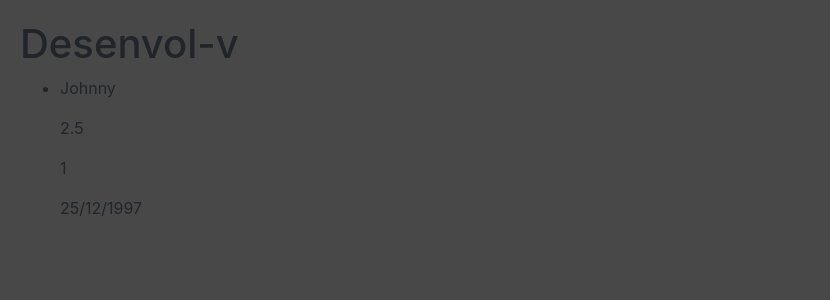
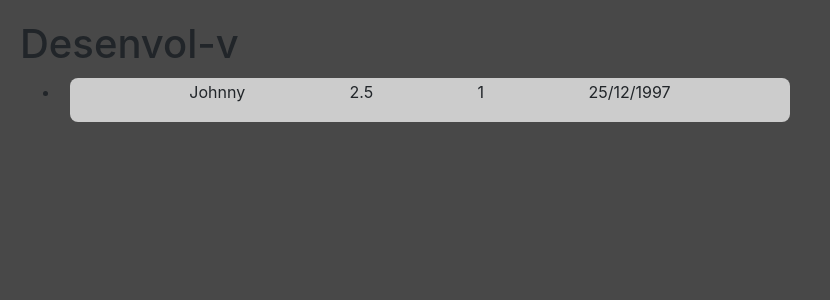
Before and after one commit to JohnPCarvalho/desenvol-v, a React (Create React App) app in the folder frontend/: page /travels in a window 1280 px wide. Shown: the top 300 px of the page, without its empty margins (0-830 px from the left). Built offline with nearby package versions, Linux system fonts and the light colour scheme; the HTML template or start-up script is replaced by a standard one.

Commit message:
created single travel item component styles

```diff
--- a/frontend/src/components/Travels/Travel/Travel.css
+++ b/frontend/src/components/Travels/Travel/Travel.css
@@ -0,0 +1,10 @@
+.Travel-Container {
+  display: flex;
+  justify-content: space-evenly;
+  align-items: center;
+  width: 60%;
+  margin: 10px;
+  padding: 2px 15px;
+  background-color: #ccc;
+  border-radius: 8px;
+}
```
